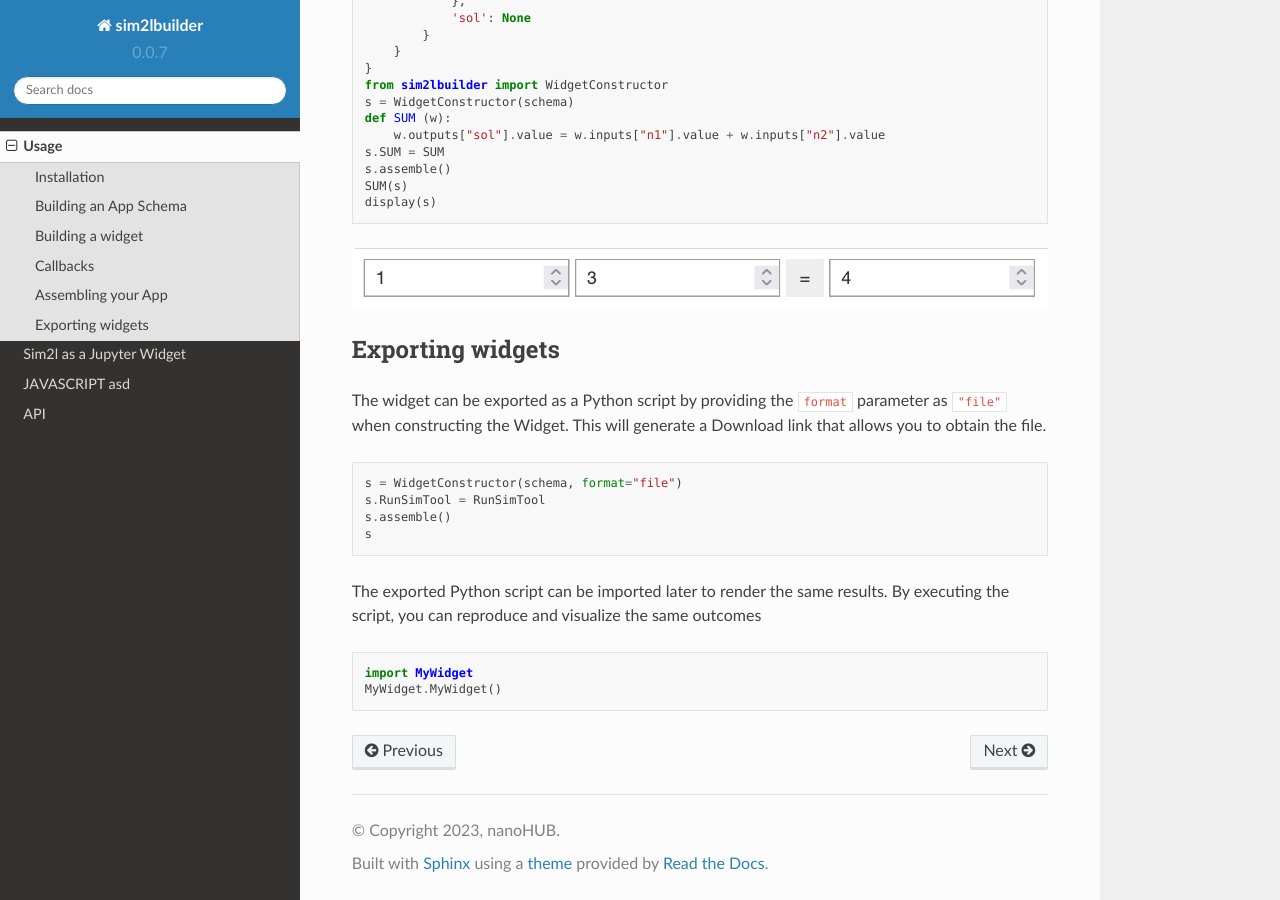
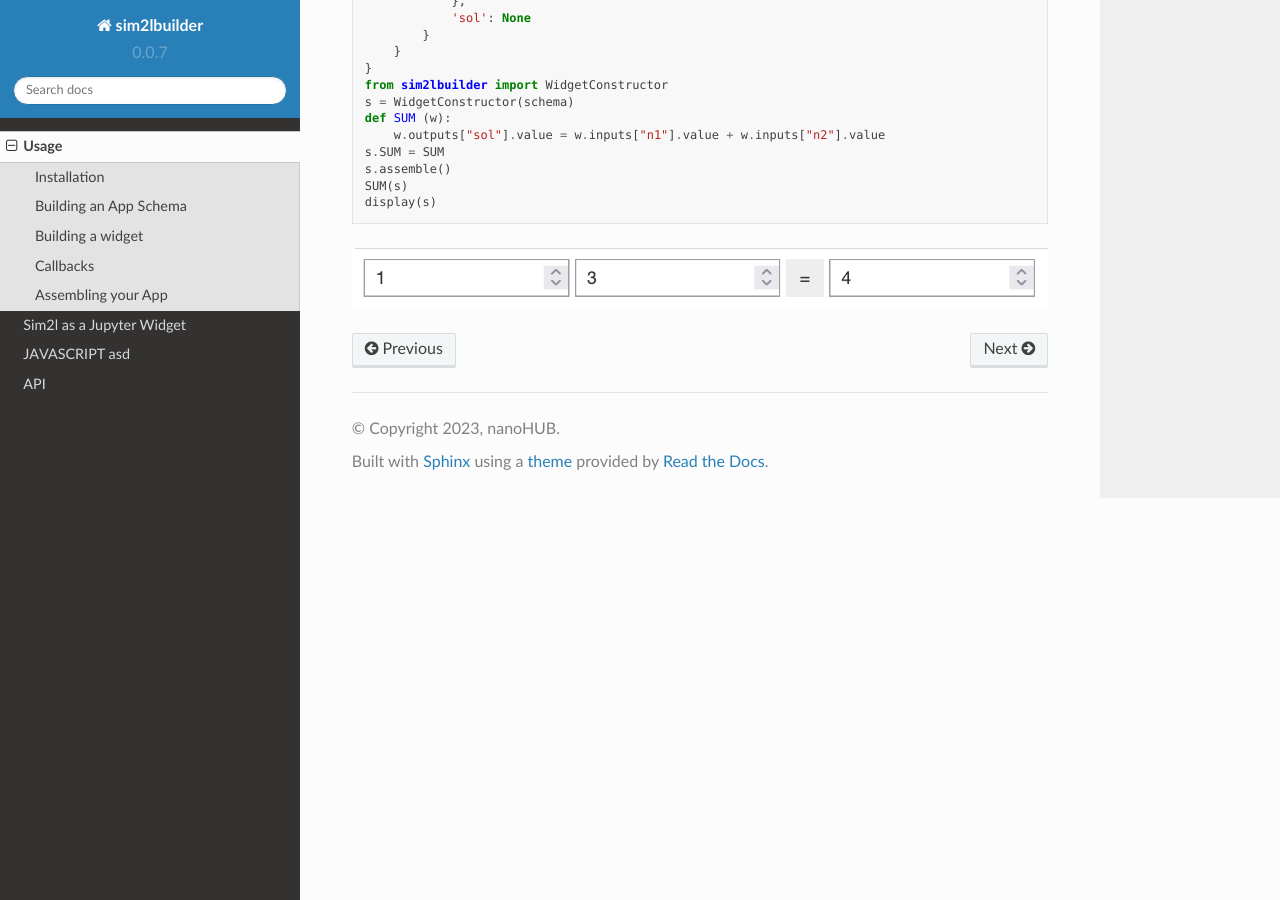
Before and after one commit to denphi/sim2lbuilder, a Sphinx documentation site: the page built from docs/source/usage.rst, in a window 1280 px wide and 900 px high, scrolled down 2779 px. Built offline with Sphinx 7.4.7 and the Read the Docs theme 2.0.0, drawn with Linux system fonts in a browser that asks for light colours.

Commit message:
working on doc

```diff
--- a/docs/source/usage.rst
+++ b/docs/source/usage.rst
@@ -144,25 +144,3 @@ The ful code looks like the following
 
 
 .. image:: ../AddingApp.png
-
-
-Exporting widgets
------------------
-
-The widget can be exported as a Python script by providing the ``format`` parameter as ``"file"`` when constructing the Widget.
-This will generate a Download link that allows you to obtain the file.
-
-.. code-block:: python
-
-    s = WidgetConstructor(schema, format="file")
-    s.RunSimTool = RunSimTool
-    s.assemble()
-    s
-
-The exported Python script can be imported later to render the same results.
-By executing the script, you can reproduce and visualize the same outcomes
-
-.. code-block:: python
-
-    import MyWidget
-    MyWidget.MyWidget()
```
